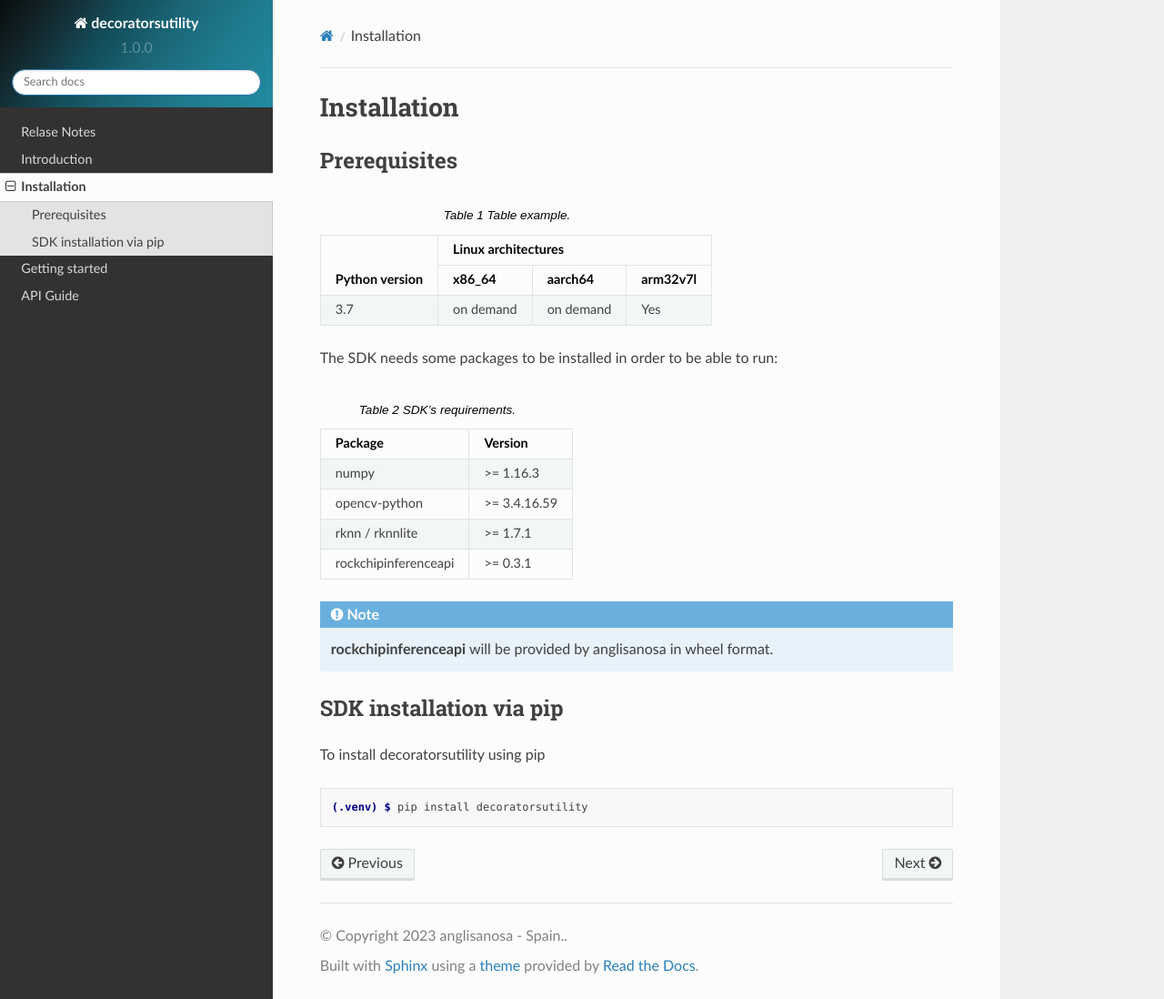
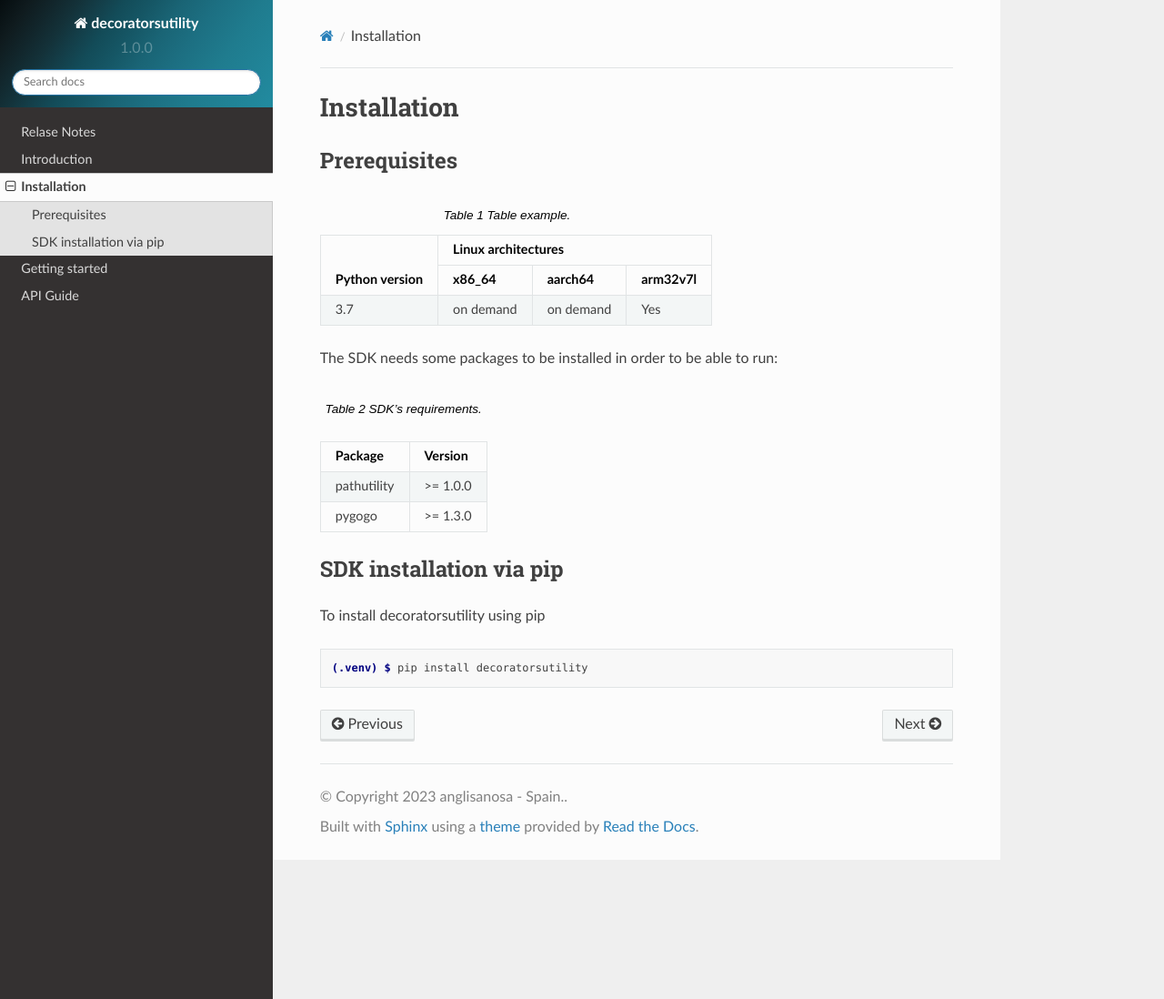
Before and after one commit to anglisanosa/decoratorsutility, a Sphinx documentation site: the page built from docs/source/installation.rst, in a window 1280 px wide and 1098 px high. Shown: the whole window at 91% size. Built offline with Sphinx 7.4.7 and the Read the Docs theme 2.0.0, drawn with Linux system fonts in a browser that asks for light colours.

Commit message:
installation fix

```diff
--- a/docs/source/installation.rst
+++ b/docs/source/installation.rst
@@ -23,16 +23,10 @@
             +----------------------+--------------+
             | Package              | Version      |
             +======================+==============+
-            | numpy                | >= 1.16.3    |
+            | pathutility          | >= 1.0.0     |
             +----------------------+--------------+
-            | opencv-python        | >= 3.4.16.59 |
+            | pygogo               | >= 1.3.0     |
             +----------------------+--------------+
-            | rknn / rknnlite      | >= 1.7.1     |
-            +----------------------+--------------+
-            | rockchipinferenceapi | >= 0.3.1     |
-            +----------------------+--------------+
-
-.. note:: **rockchipinferenceapi** will be provided by anglisanosa in wheel format.
 
 
 SDK installation via pip
```
